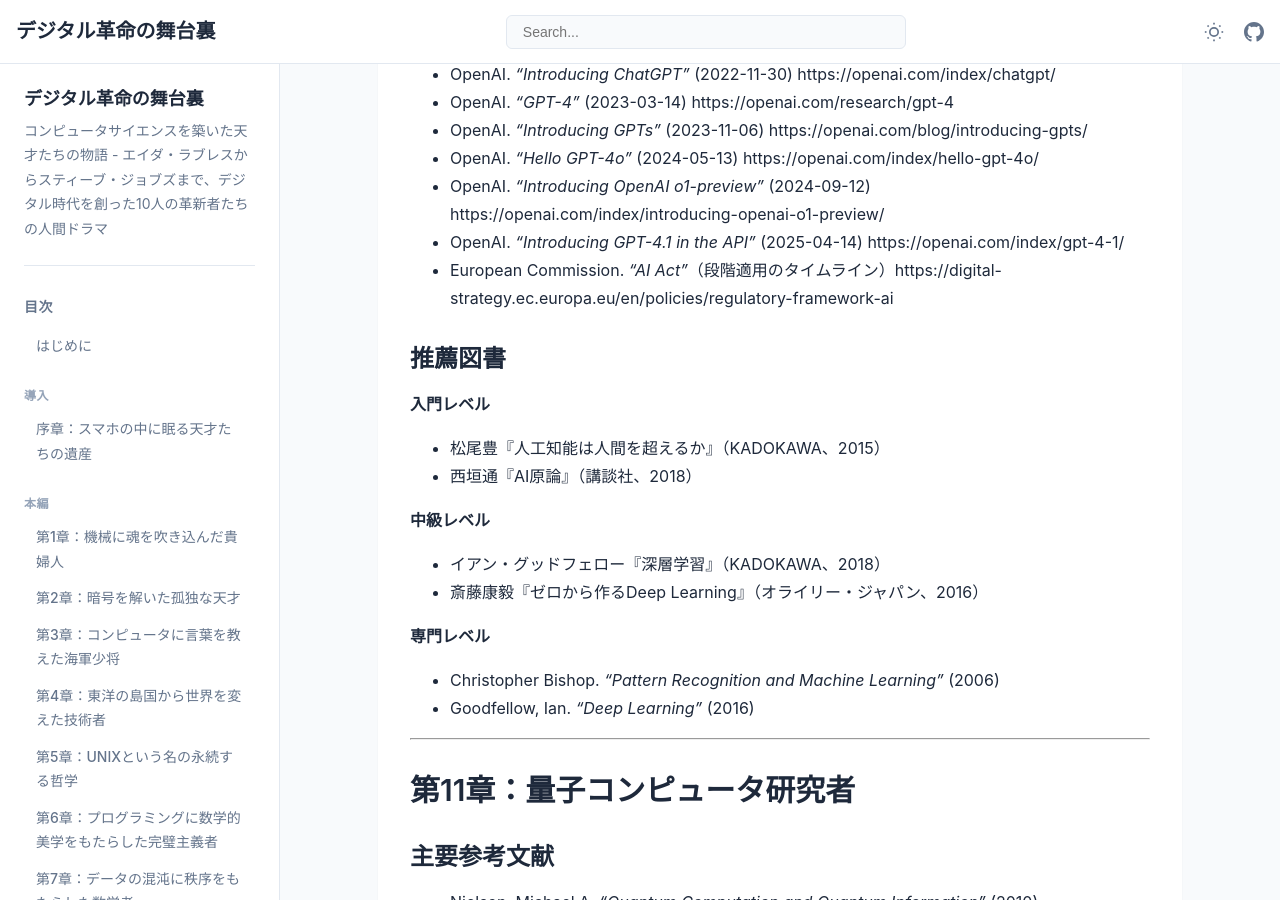
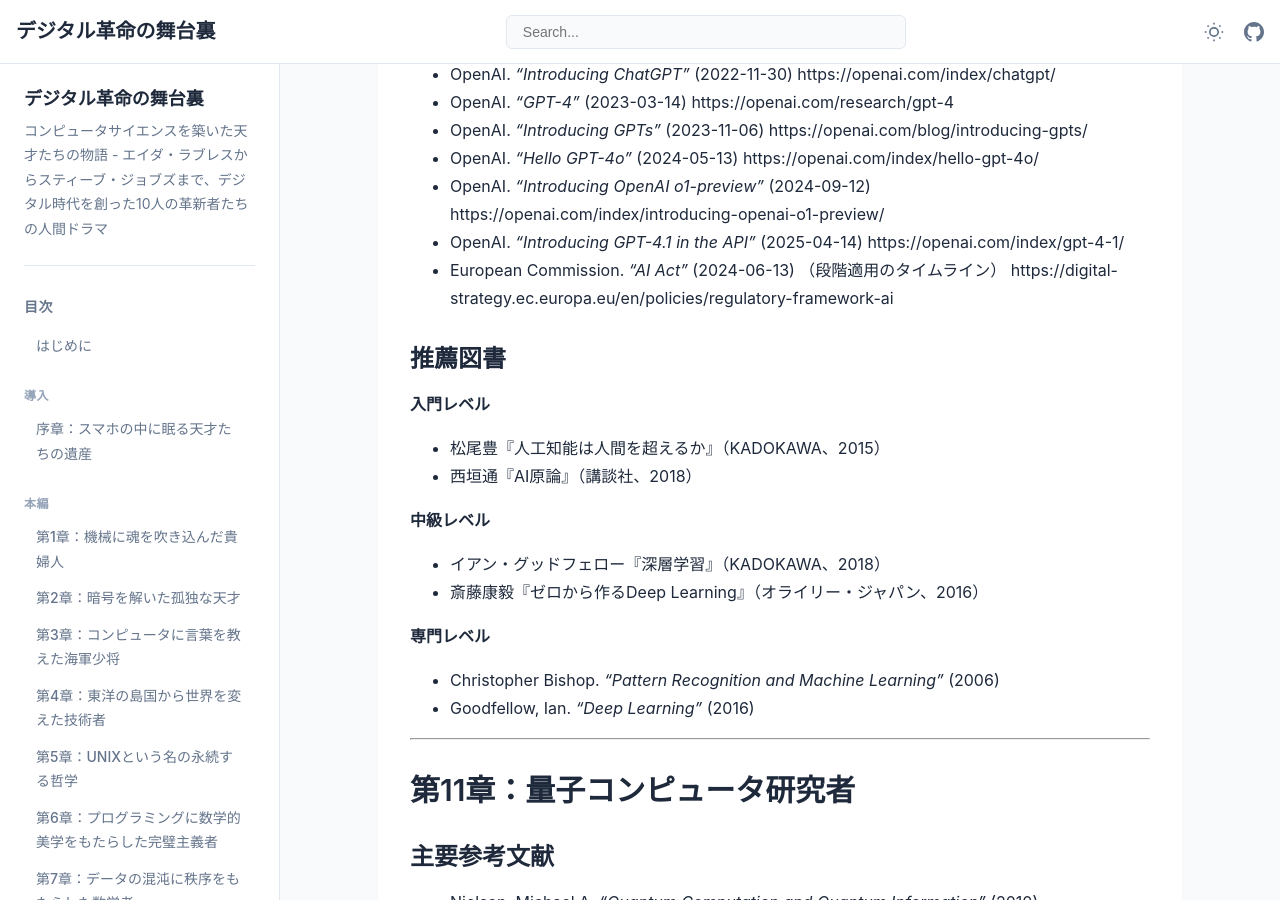
Before and after one commit to itdojp/cs-visionaries-book, a Jekyll site: the page built from docs/appendices/appendix-c.md, in a window 1280 px wide and 900 px high, scrolled down 6682 px. Built offline with Jekyll 4.4.1, drawn with Linux system fonts in a browser that asks for light colours.

Commit message:
Fix: clarify AI Act wording + normalize reference format

```diff
--- a/docs/appendices/appendix-c.md
+++ b/docs/appendices/appendix-c.md
@@ -226,7 +226,7 @@ title: "付録C：参考文献・推薦図書"
 - OpenAI. *"Hello GPT-4o"* (2024-05-13) https://openai.com/index/hello-gpt-4o/
 - OpenAI. *"Introducing OpenAI o1-preview"* (2024-09-12) https://openai.com/index/introducing-openai-o1-preview/
 - OpenAI. *"Introducing GPT-4.1 in the API"* (2025-04-14) https://openai.com/index/gpt-4-1/
-- European Commission. *"AI Act"*（段階適用のタイムライン）https://digital-strategy.ec.europa.eu/en/policies/regulatory-framework-ai
+- European Commission. *"AI Act"* (2024-06-13) （段階適用のタイムライン） https://digital-strategy.ec.europa.eu/en/policies/regulatory-framework-ai
 
 ### 推薦図書
 **入門レベル**
```
Also changed, not shown: docs/appendices/appendix-a.md (+1 -1 lines), src/appendices/appendix-a.md (+1 -1 lines), src/appendices/appendix-c.md (+1 -1 lines).
